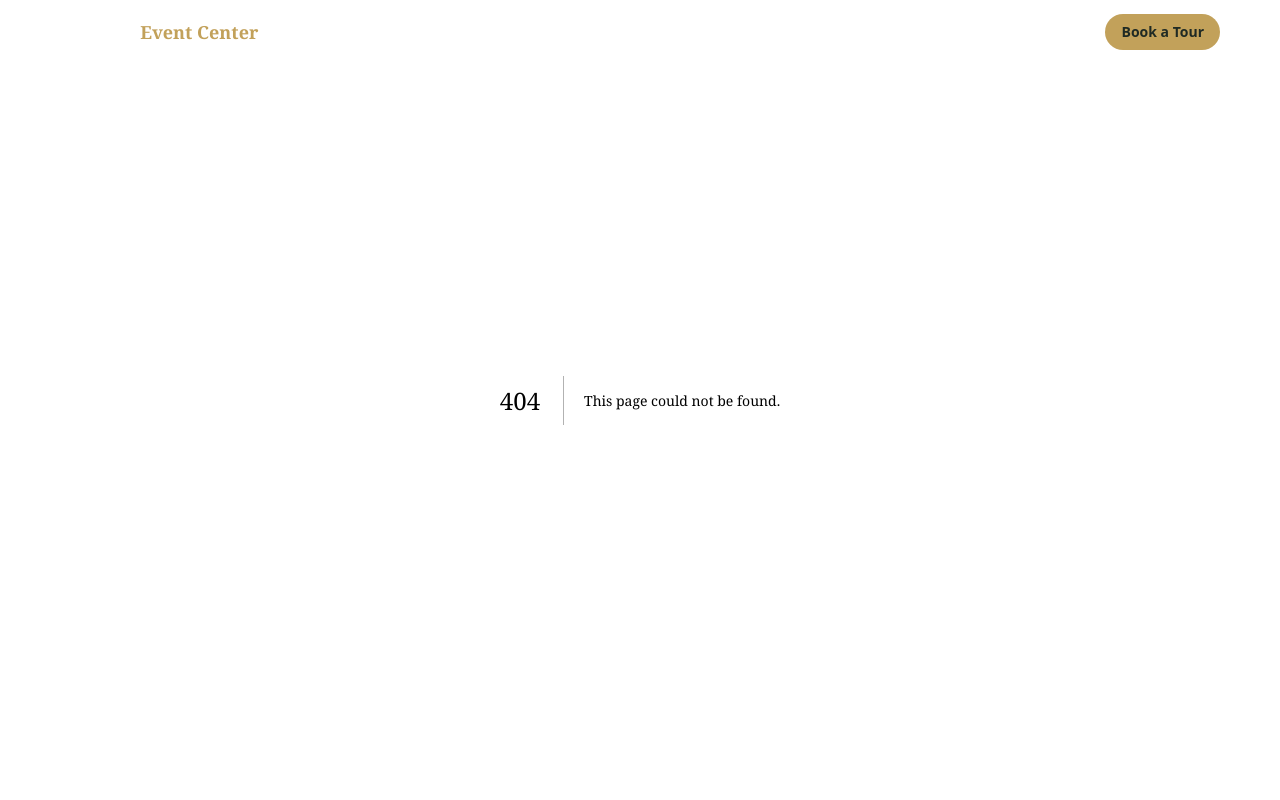
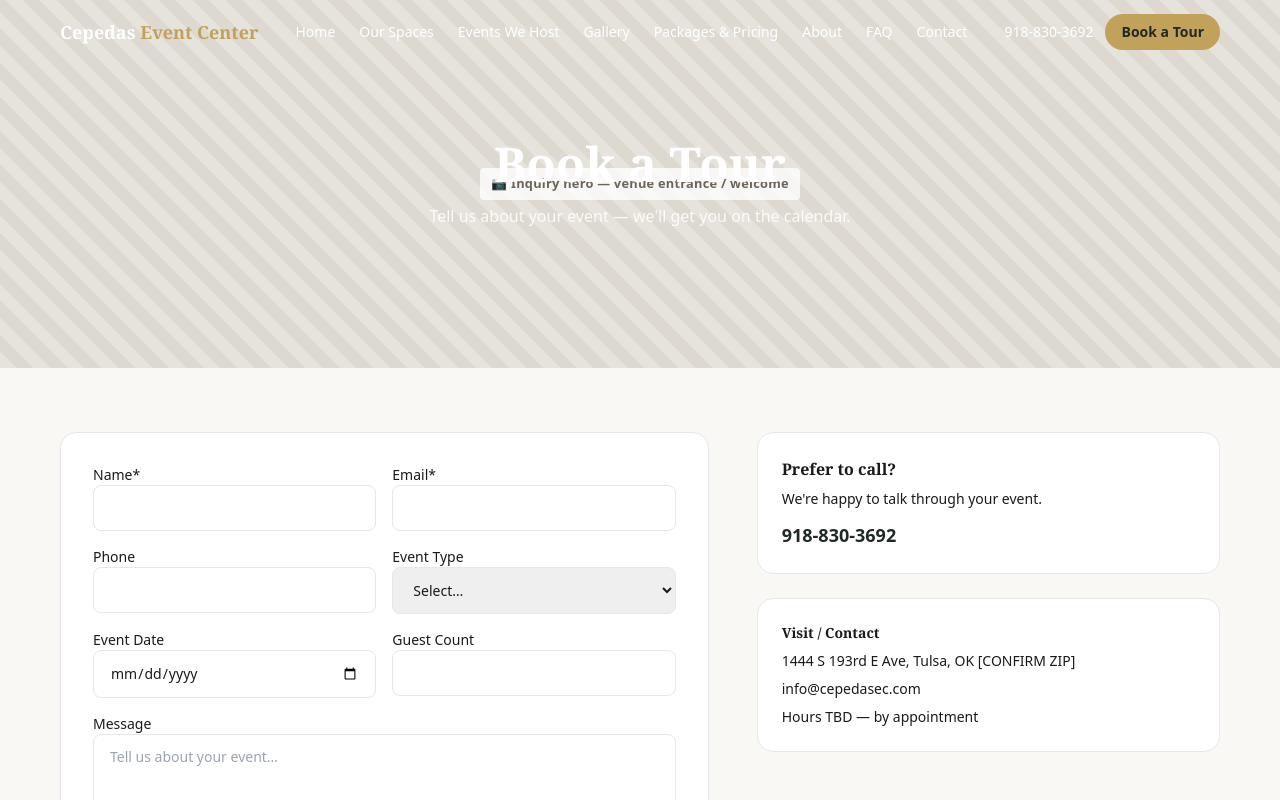
Before and after one commit to gonzalezcap/cepedas-event-center, a Next.js app: page /inquiry in a window 1280 px wide. Before the commit this address had no page. Shown: the top 800 px of the page. Built offline with nearby package versions, Linux system fonts and the light colour scheme.

Commit message:
Add Book a Tour / Inquiry page

```diff
--- /dev/null
+++ b/app/inquiry/page.tsx
@@ -0,0 +1,32 @@
+import PageHero from "@/components/PageHero";
+import InquiryForm from "@/components/InquiryForm";
+import { SITE } from "@/lib/site";
+
+export const metadata = {
+  title: "Book a Tour | Cepedas Event Center Tulsa",
+  description: "Schedule a tour of Cepedas Event Center in Tulsa, OK. Tell us about your event and we'll be in touch within 1–2 business days.",
+};
+
+export default function InquiryPage() {
+  return (
+    <>
+      <PageHero title="Book a Tour" subtitle="Tell us about your event — we'll get you on the calendar." photo="Inquiry hero — venue entrance / welcome" />
+      <section className="max-w-content mx-auto px-5 py-16 grid lg:grid-cols-[1.4fr_1fr] gap-12">
+        <InquiryForm />
+        <aside className="space-y-6">
+          <div className="bg-white border rounded-2xl p-6">
+            <h3 className="font-semibold">Prefer to call?</h3>
+            <p className="text-ink/70 text-sm mt-2">We're happy to talk through your event.</p>
+            <a href={SITE.phoneHref} className="inline-block mt-3 text-lg font-bold text-primary hover:text-accent">{SITE.phone}</a>
+          </div>
+          <div className="bg-white border rounded-2xl p-6 text-sm text-ink/75 space-y-2">
+            <h3 className="font-semibold text-ink">Visit / Contact</h3>
+            <p>{SITE.address.full}</p>
+            <p><a href={SITE.emailHref} className="hover:text-accent">{SITE.email}</a></p>
+            <p>{SITE.hours}</p>
+          </div>
+        </aside>
+      </section>
+    </>
+  );
+}
```
